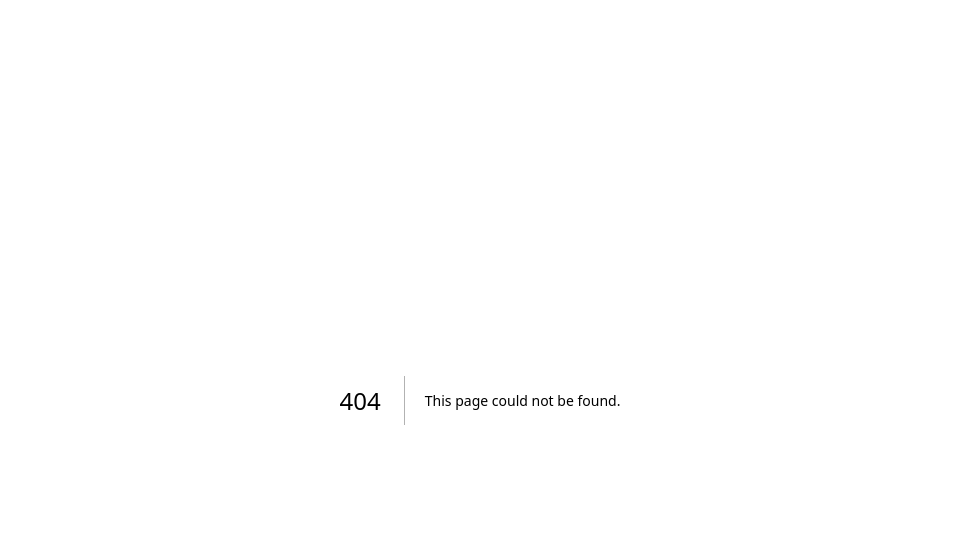
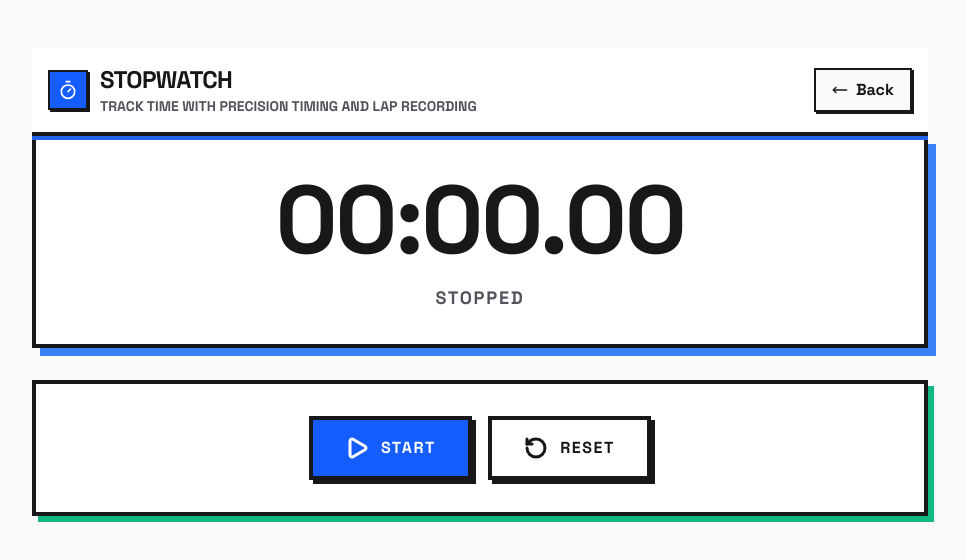
Before and after one commit to pondz1/portfolio, a Next.js app: page /tools/stopwatch in a window 1280 px wide. Before the commit this address had no page. Shown: the top 560 px of the page, without its empty margins (160-1127 px from the left). Built offline with nearby package versions, Linux system fonts and the light colour scheme.

Commit message:
feat: add stopwatch tool with precision timing and lap recording

```diff
--- a/src/app/page.tsx
+++ b/src/app/page.tsx
@@ -70,6 +70,7 @@ export default function Home() {
     { name: "Calculator", href: "/tools/calculator", icon: <Calculator className="w-5 h-5" /> },
     { name: "Password Generator", href: "/tools/password-generator", icon: <Globe className="w-5 h-5" /> },
     { name: "Unit Converter", href: "/tools/unit-converter", icon: <ArrowRightLeft className="w-5 h-5" /> },
+    { name: "Stopwatch", href: "/tools/stopwatch", icon: <Timer className="w-5 h-5" /> },
   ];
 
   const games = [
@@ -116,6 +117,13 @@ export default function Home() {
       href: null,
     },
     {
+      name: "Stopwatch",
+      description: "Precision timing tool with start, stop, reset, and lap recording",
+      tags: ["React", "Tool", "Utility"],
+      color: "bg-rose-500",
+      href: "/tools/stopwatch",
+    },
+    {
       name: "Tic-Tac-Toe",
       description: "Classic 3-in-a-row game with score tracking",
       tags: ["React", "Game", "Strategy"],
@@ -128,13 +136,6 @@ export default function Home() {
       tags: ["React", "Tool", "Math"],
       color: "bg-emerald-500",
       href: "/tools/calculator",
-    },
-    {
-      name: "Color Palette Generator",
-      description: "Interactive tool to create beautiful color palettes from any base color",
-      tags: ["React", "Color Theory", "Tool"],
-      color: "bg-amber-500",
-      href: "/tools/color-palette",
     },
     {
       name: "Memory Game",
--- /dev/null
+++ b/src/app/tools/stopwatch/page.tsx
@@ -0,0 +1,188 @@
+"use client";
+
+import { useState, useEffect, useRef } from "react";
+import { PageHeader } from "@/components/ui/PageHeader";
+import { NeoBlock } from "@/components/ui/NeoBlock";
+import { NeoButton } from "@/components/ui/NeoButton";
+import { Timer, Play, Pause, RotateCcw, Flag } from "lucide-react";
+
+type Lap = {
+  id: number;
+  time: string;
+  total: string;
+};
+
+export default function Stopwatch() {
+  const [time, setTime] = useState(0);
+  const [isRunning, setIsRunning] = useState(false);
+  const [laps, setLaps] = useState<Lap[]>([]);
+  const intervalRef = useRef<NodeJS.Timeout | null>(null);
+
+  useEffect(() => {
+    if (isRunning) {
+      intervalRef.current = setInterval(() => {
+        setTime((prev) => prev + 10);
+      }, 10);
+    }
+    return () => {
+      if (intervalRef.current) {
+        clearInterval(intervalRef.current);
+      }
+    };
+  }, [isRunning]);
+
+  const formatTime = (ms: number) => {
+    const hours = Math.floor(ms / 3600000);
+    const minutes = Math.floor((ms % 3600000) / 60000);
+    const seconds = Math.floor((ms % 60000) / 1000);
+    const centiseconds = Math.floor((ms % 1000) / 10);
+
+    const format = (num: number) => num.toString().padStart(2, "0");
+
+    if (hours > 0) {
+      return `${format(hours)}:${format(minutes)}:${format(seconds)}.${format(centiseconds)}`;
+    }
+    return `${format(minutes)}:${format(seconds)}.${format(centiseconds)}`;
+  };
+
+  const handleStart = () => setIsRunning(true);
+  const handleStop = () => setIsRunning(false);
+  const handleReset = () => {
+    setIsRunning(false);
+    setTime(0);
+    setLaps([]);
+  };
+
+  const handleLap = () => {
+    const previousLapTime = laps.length > 0 ? laps[0].total : "00:00:00.00";
+    const lapId = laps.length + 1;
+
+    setLaps((prev) => [
+      {
+        id: lapId,
+        time: formatTime(time - parseTime(previousLapTime)),
+        total: formatTime(time),
+      },
+      ...prev,
+    ]);
+  };
+
+  const parseTime = (timeStr: string) => {
+    const parts = timeStr.split(":").map(Number);
+    const seconds = parts[2] || 0;
+    const minutes = parts[1] || 0;
+    const hours = parts[0] || 0;
+    return hours * 3600000 + minutes * 60000 + seconds * 1000;
+  };
+
+  return (
+    <div className="min-h-screen bg-zinc-50 dark:bg-zinc-950 py-12 px-4 sm:px-6 lg:px-8">
+      <div className="max-w-4xl mx-auto">
+        <PageHeader
+          title="Stopwatch"
+          subtitle="Track time with precision timing and lap recording"
+          icon={<Timer className="w-5 h-5" />}
+          iconClass="bg-blue-600 text-white"
+          shadowClass="shadow-[0_4px_0_0_#2563EB]"
+        />
+
+        {/* Main Time Display */}
+        <NeoBlock shadowClass="shadow-[8px_8px_0_0_#3B82F6]" className="p-12 mb-8">
+          <div className="text-center">
+            <div className="text-6xl sm:text-7xl md:text-8xl font-black font-mono tracking-tight text-zinc-900 dark:text-zinc-50">
+              {formatTime(time)}
+            </div>
+            <p className="mt-4 text-lg font-bold text-zinc-600 dark:text-zinc-400 uppercase tracking-widest">
+              {isRunning ? "Running" : "Stopped"}
+            </p>
+          </div>
+        </NeoBlock>
+
+        {/* Control Buttons */}
+        <NeoBlock shadowClass="shadow-[6px_6px_0_0_#10B981]" className="p-8 mb-8">
+          <div className="flex flex-wrap justify-center gap-4">
+            {!isRunning ? (
+              <NeoButton
+                onClick={handleStart}
+                variant="primary"
+                className="py-4 px-8 text-xl font-bold flex items-center gap-3"
+              >
+                <Play className="w-6 h-6 stroke-[3]" />
+                Start
+              </NeoButton>
+            ) : (
+              <NeoButton
+                onClick={handleStop}
+                variant="danger"
+                className="py-4 px-8 text-xl font-bold flex items-center gap-3"
+              >
+                <Pause className="w-6 h-6 stroke-[3]" />
+                Stop
+              </NeoButton>
+            )}
+
+            {isRunning && (
+              <NeoButton
+                onClick={handleLap}
+                variant="outline"
+                className="py-4 px-8 text-xl font-bold flex items-center gap-3"
+              >
+                <Flag className="w-6 h-6 stroke-[3]" />
+                Lap
+              </NeoButton>
+            )}
+
+            <NeoButton
+              onClick={handleReset}
+              variant="outline"
+              className="py-4 px-8 text-xl font-bold flex items-center gap-3"
+            >
+              <RotateCcw className="w-6 h-6 stroke-[3]" />
+              Reset
+            </NeoButton>
+          </div>
+        </NeoBlock>
+
+        {/* Laps List */}
+        {laps.length > 0 && (
+          <NeoBlock shadowClass="shadow-[6px_6px_0_0_#8B5CF6]" className="p-8">
+            <h2 className="text-2xl font-black uppercase tracking-wider mb-6 flex items-center gap-3">
+              <Flag className="w-6 h-6" />
+              Laps
+            </h2>
+            <div className="space-y-3">
+              {laps.map((lap) => (
+                <div
+                  key={lap.id}
+                  className="flex items-center justify-between border-4 border-zinc-900 dark:border-zinc-100 p-4 bg-white dark:bg-zinc-900"
+                >
+                  <div className="flex items-center gap-4">
+                    <div className="w-12 h-12 bg-blue-600 text-white flex items-center justify-center font-black text-xl">
+                      {lap.id}
+                    </div>
+                    <div>
+                      <div className="text-sm font-bold text-zinc-600 dark:text-zinc-400 uppercase">
+                        Lap Time
+                      </div>
+                      <div className="text-xl font-black font-mono text-zinc-900 dark:text-zinc-50">
+                        {lap.time}
+                      </div>
+                    </div>
+                  </div>
+                  <div className="text-right">
+                    <div className="text-sm font-bold text-zinc-600 dark:text-zinc-400 uppercase">
+                      Total
+                    </div>
+                    <div className="text-xl font-black font-mono text-zinc-900 dark:text-zinc-50">
+                      {lap.total}
+                    </div>
+                  </div>
+                </div>
+              ))}
+            </div>
+          </NeoBlock>
+        )}
+      </div>
+    </div>
+  );
+}
```
